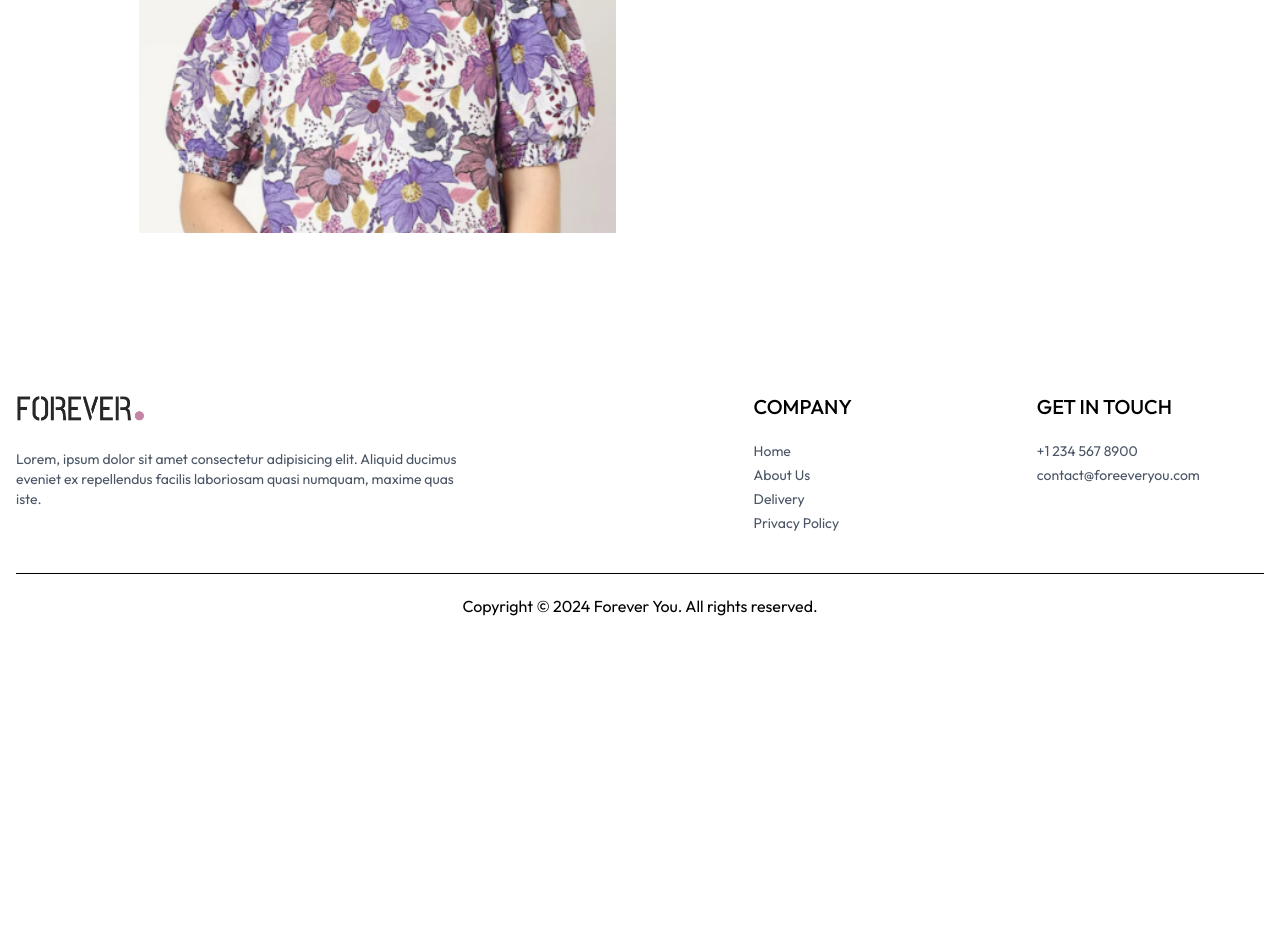
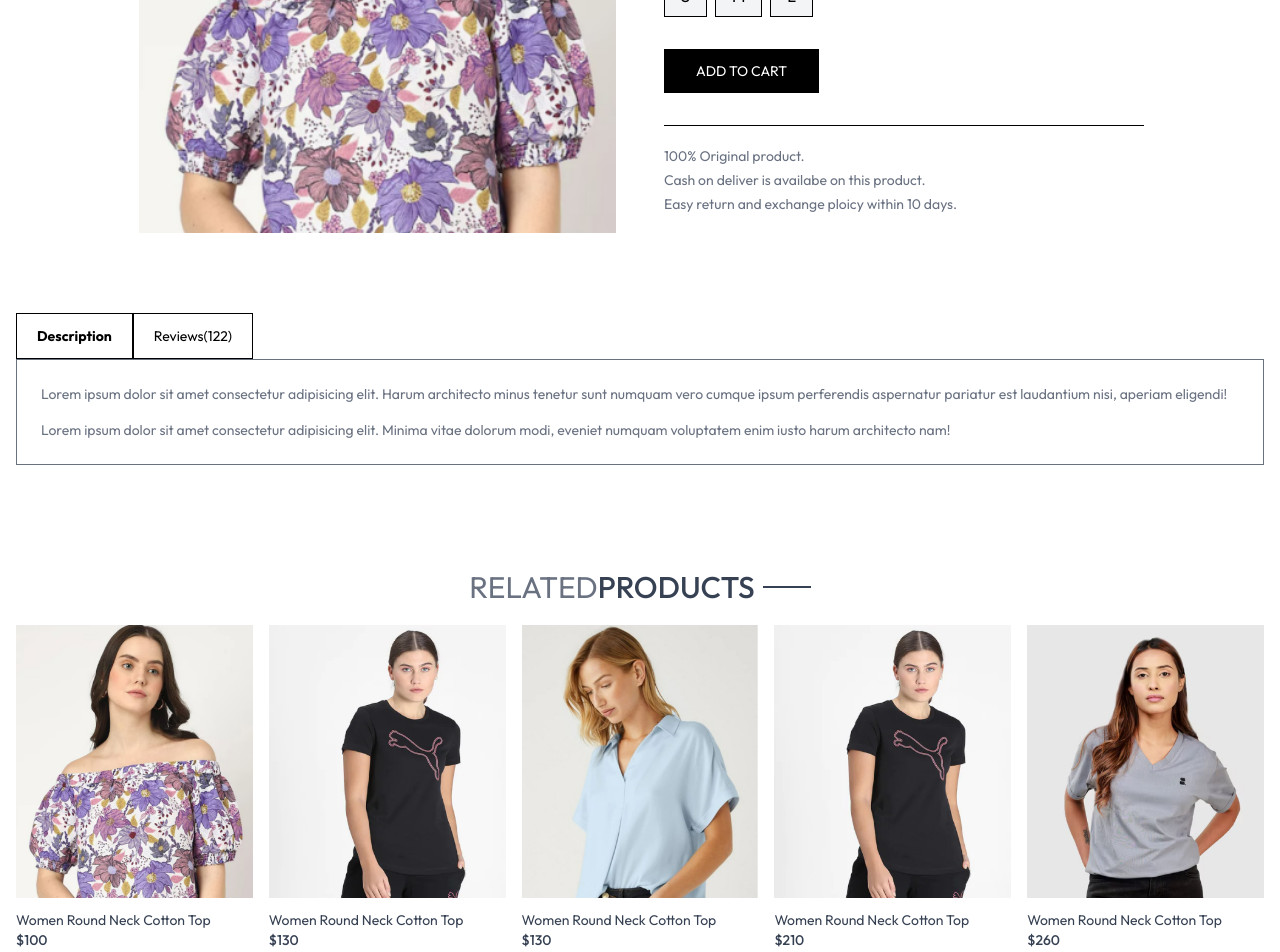
Before and after one commit to mavihs13/E-commerce, a React (Vite) app in the folder frontend/: page /product/aaaaa in a window 1280 px wide. Shown: the part 440-1392 px from the top of the page. Before the commit the page ends 1078 px from the top, so only its background shows below. Built offline with nearby package versions, Linux system fonts and the light colour scheme.

Commit message:
Product page and produstRelated items shown in product page COMPLETED

```diff
--- /dev/null
+++ b/frontend/src/Components/RelatedProduct.jsx
@@ -0,0 +1,56 @@
+import React, { useContext, useState, useEffect } from 'react'
+import { ShopContext } from '../Context/ShopContext'
+import Title from './Title'
+import ProductItem from './ProductItem'
+
+const RelatedProduct = ({ category, subCategory }) => {
+
+    const { products } = useContext(ShopContext)
+
+    const [relatedProducts, setRelatedProducts] = useState([])
+
+    useEffect(() => {
+
+        if (products.length > 0) {
+
+            let productsCopy = products.slice()
+
+            productsCopy = productsCopy.filter(
+                (item) => category === item.category
+            )
+
+            productsCopy = productsCopy.filter(
+                (item) => subCategory === item.subCategory
+            )
+
+            setRelatedProducts(productsCopy.slice(0, 5))
+        }
+
+    }, [products, category, subCategory])
+
+    return (
+        <div className="my-24">
+
+            <div className="text-center text-3xl py-2">
+                <Title text1="RELATED" text2="PRODUCTS" />
+            </div>
+
+            <div className="grid grid-cols-2 sm:grid-cols-3 md:grid-cols-4 lg:grid-cols-5 gap-4 gap-y-6">
+
+                {relatedProducts.map((item, index) => (
+                    <ProductItem
+                        key={index}
+                        id={item._id}
+                        name={item.name}
+                        price={item.price}
+                        image={item.image}
+                    />
+                ))}
+
+            </div>
+
+        </div>
+    )
+}
+
+export default RelatedProduct
--- a/frontend/src/pages/Product.jsx
+++ b/frontend/src/pages/Product.jsx
@@ -3,12 +3,14 @@
 import { useContext } from 'react'
 import { ShopContext } from '../Context/ShopContext'
 import { assets } from '../assets/assets'
+import RelatedProduct from '../Components/RelatedProduct'
 
 function Product() {
   const {productId} = useParams()
   const {products,currency} = useContext(ShopContext)
   const [productData, setProductData] = useState(false)
   const [image, setImage] = useState('')
+  const [size, setSize] = useState('')
 
 
     const fetchProductData = async () => {
@@ -68,7 +70,25 @@
           </p>
 
           <div className="flex flex-col gap-4 my-8">
-            <p></p>
+            <p>Select Size</p>
+            <div className=" flex gap-2 ">
+              {productData.sizes.map((item,index)=>(
+                <button onClick={()=>setSize(item)} className={`border py-2 px-4 bg-gray-100 cursor-pointer ${item===size ? 'border-red-500' :''}`} key={index}>{item}</button>
+              ))}
+
+            </div>
+
+          </div>
+
+          <button className="bg-black text-white py-3 px-8 text-sm active:bg-gray-700 cursor-pointer">ADD TO CART</button>
+
+          <hr className='mt-8 sm:w-4/5' />
+
+          <div className="text-sm text-gray-500 mt-5 flex flex-col gap-1">
+
+            <p>100% Original product.</p>
+            <p>Cash on deliver is availabe on this product.</p>
+            <p>Easy return and exchange ploicy within 10 days.</p>
 
           </div>
 
@@ -77,6 +97,28 @@
 
       </div>
 
+      {/*-----------Description and reviews section-----------*/}
+
+      <div className="mt-20">
+        <div className="flex">
+          <b className="border px-5 pt-3 text-sm">Description</b>
+          <p className="border px-5 py-3 text-sm">Reviews(122)</p>
+
+        </div>
+        <div className="flex flex-col gap-4 border px-6 py-6 text-sm text-gray-500">
+          <p>Lorem ipsum dolor sit amet consectetur adipisicing elit. Harum architecto minus tenetur sunt numquam vero cumque ipsum perferendis aspernatur pariatur est laudantium nisi, aperiam eligendi!</p>
+          <p>Lorem ipsum dolor sit amet consectetur adipisicing elit. Minima vitae dolorum modi, eveniet numquam voluptatem enim iusto harum architecto nam!</p>
+
+        </div>
+      </div>
+
+      {/*-----------Related products section-----------*/}
+
+      <RelatedProduct category={productData.category} subCategory={productData.subCategory} />
+
+
+
+
     </div>
   ) : <div className='opacity-0'></div>
 }
```
